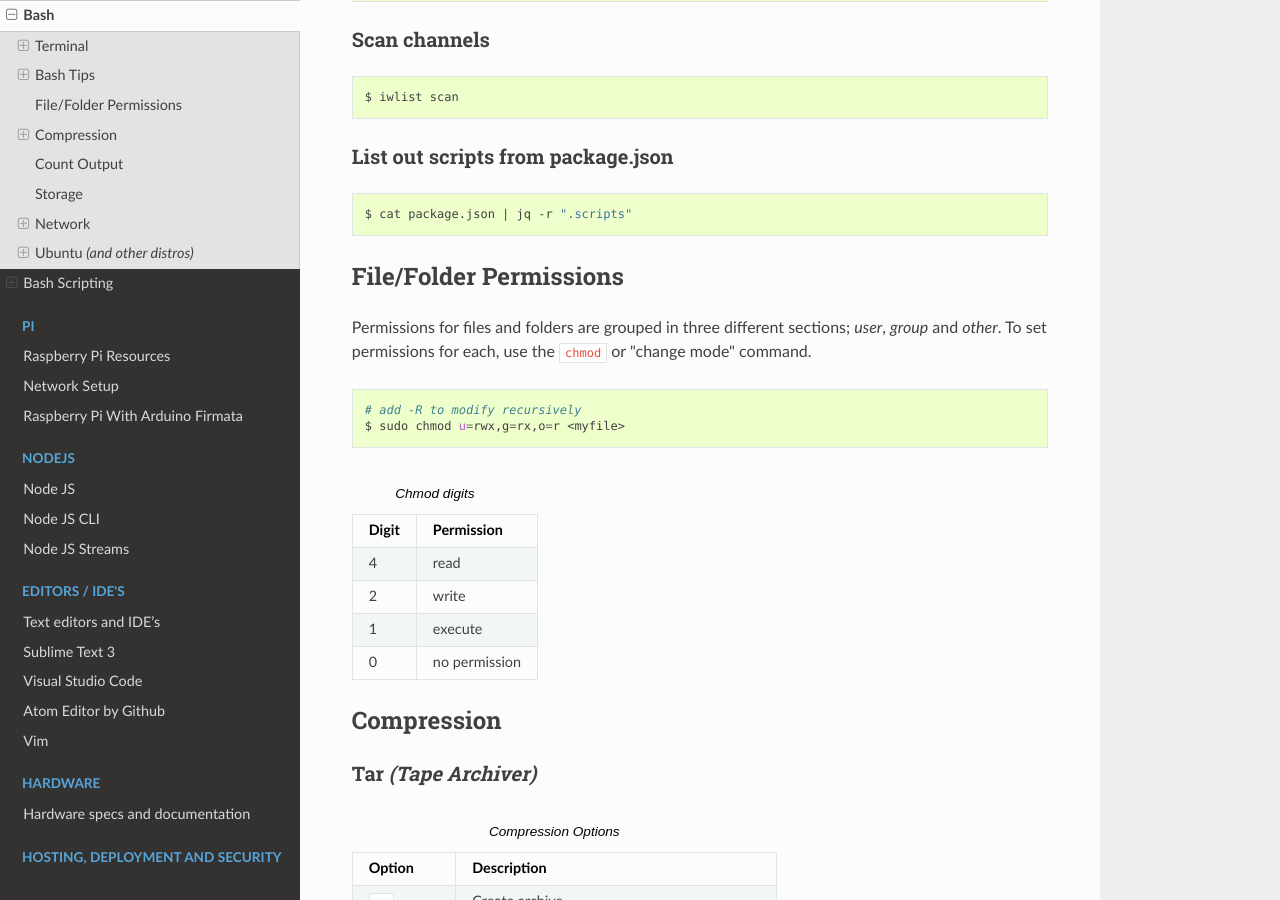
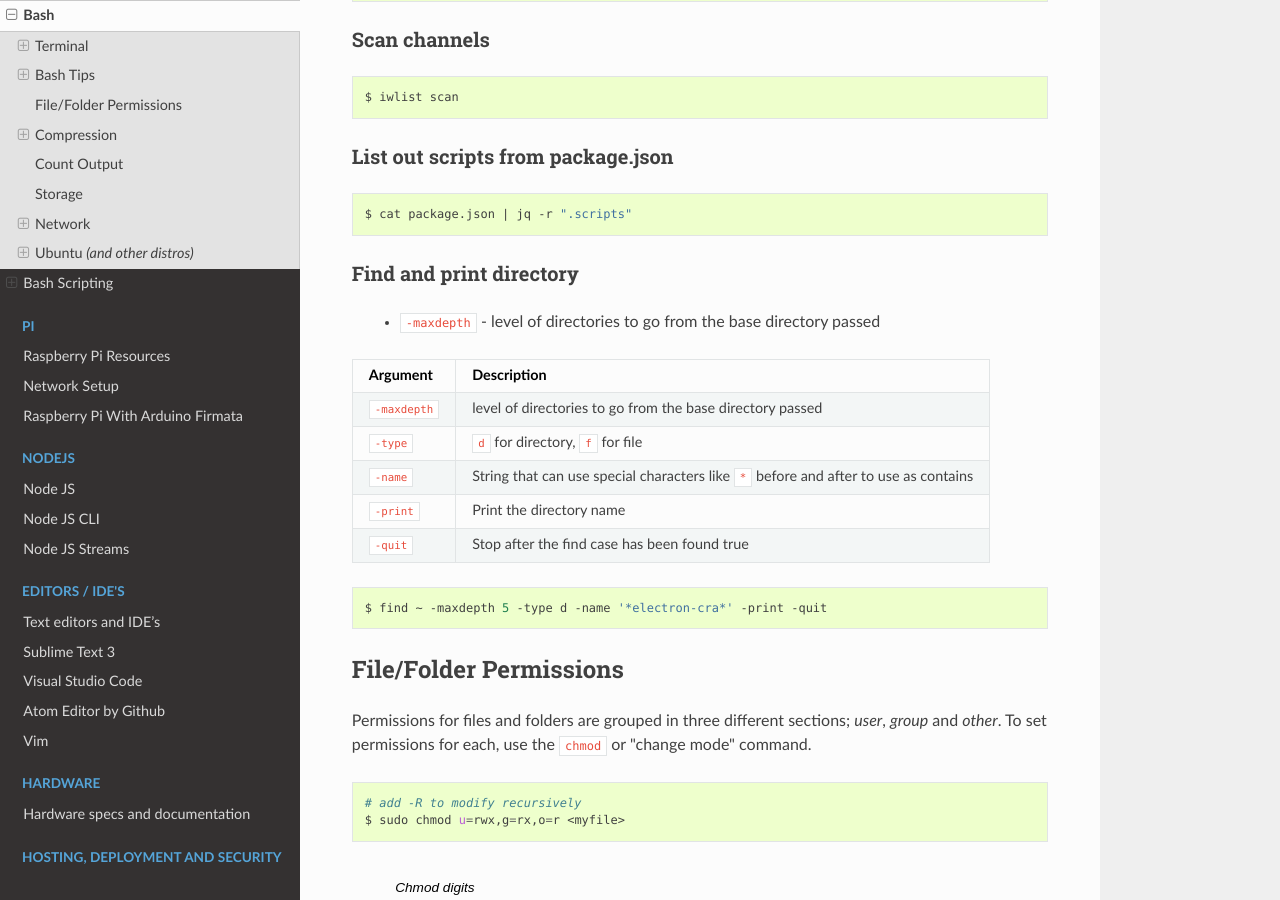
Before and after one commit to asmattic/docs, a Sphinx documentation site: the page built from source/linux/bash/index.rst, in a window 1280 px wide and 900 px high, scrolled down 1600 px. Built offline with Sphinx 7.4.7 and the Read the Docs theme 2.0.0, drawn with Linux system fonts in a browser that asks for light colours.

Commit message:
Find a directory

```diff
--- a/source/linux/bash/index.rst
+++ b/source/linux/bash/index.rst
@@ -99,6 +99,31 @@ List out scripts from package.json
 .. code-block:: bash
 
    $ cat package.json | jq -r ".scripts"
+
+Find and print directory
+~~~~~~~~~~~~~~~~~~~~~~~~~~~~~~~~~~~~
+ - ``-maxdepth`` - level of directories to go from the base directory passed
+
+.. list-table::
+   :header-rows: 1
+
+   * - Argument
+     - Description
+
+   * - ``-maxdepth``
+     - level of directories to go from the base directory passed
+   * - ``-type``
+     - ``d`` for directory, ``f`` for file
+   * - ``-name``
+     - String that can use special characters like ``*`` before and after to use as contains
+   * - ``-print``
+     - Print the directory name
+   * - ``-quit``
+     - Stop after the find case has been found true
+
+.. code-block:: bash
+
+   $ find ~ -maxdepth 5 -type d -name '*electron-cra*' -print -quit
 
 
 File/Folder Permissions
```
